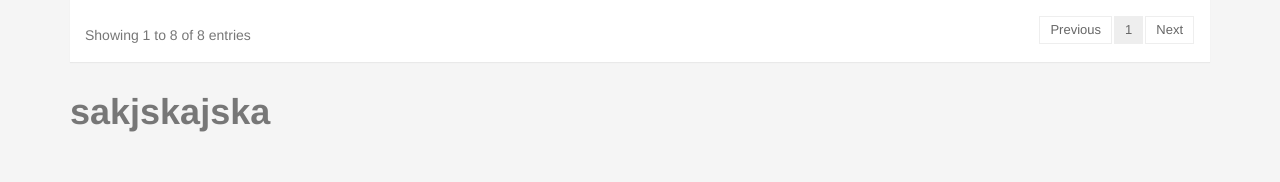
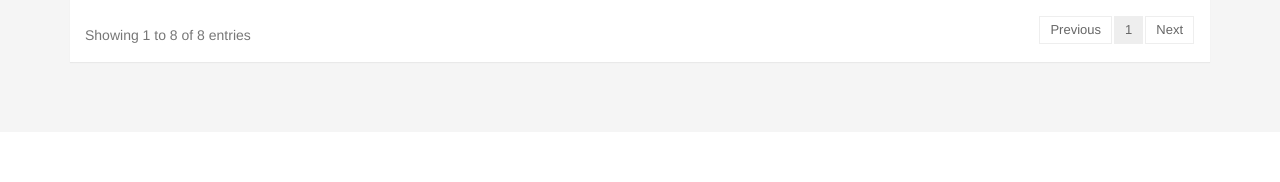
Before and after one commit to blowebdev/pencarian_kos, a PHP site: page /pencarian_kos/?page=1 in a window 1280 px wide; the page is wider, and only the part inside the window is pictured. Shown: the part 2717-2899 px from the top of that part. After the commit the page ends 2849 px from the top of that part, so only its background shows below. Run offline with PHP 8.4, Linux system fonts and the light colour scheme; data comes from the database, SQL or seed files in the repository; some libraries are stand-ins or nearby versions.

Commit message:
perbaikan

```diff
--- a/pages/home.php
+++ b/pages/home.php
@@ -5,5 +5,3 @@ if (@$_SESSION['level']=='1') {
     include 'kos.php';
 }
 ?>
-
-<h1>sakjskajska</h1>
```
